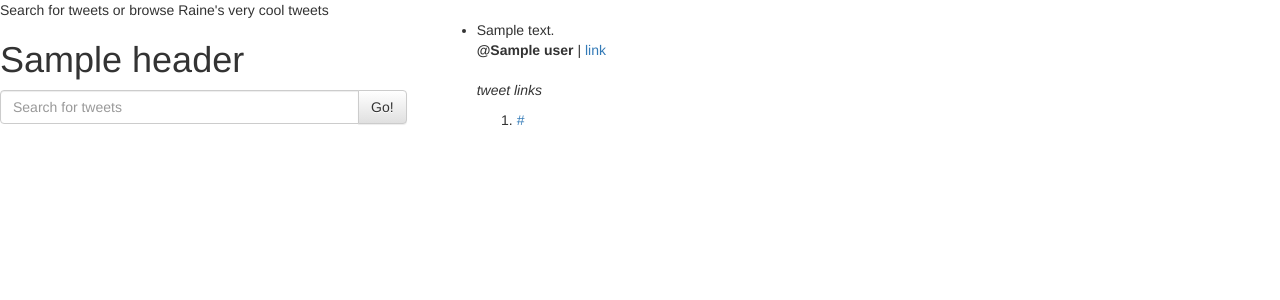
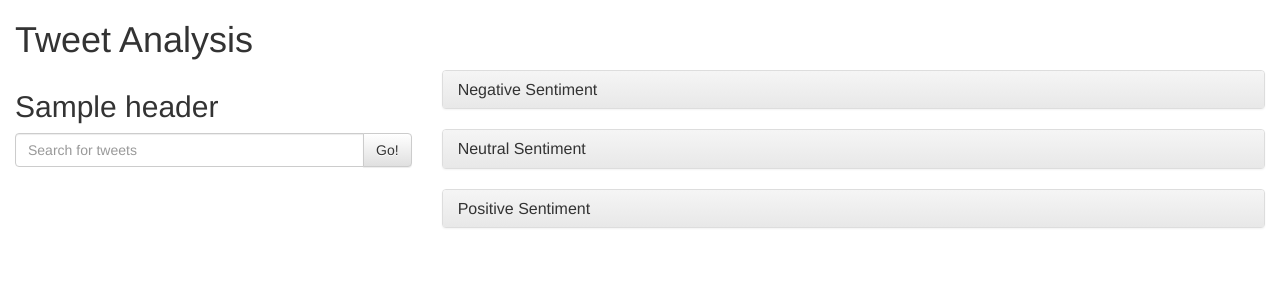
Before and after one commit to rainems/tweetAnalysis, a Flask app: template templates/index.html in a window 1280 px wide. Shown: the top 300 px of the page. Run offline with Flask 2, Linux system fonts and the light colour scheme; the template is opened without the code that fills it: most values are stand-ins (such as "Sample title", 1, 10 or a date in 2020); parts of the project's set-up code (start-up, migrations or seed data) failed here and were passed over; some libraries are stand-ins or nearby versions.

Commit message:
made three lists for positive negative and neutral anaylysis

```diff
--- a/app.py
+++ b/app.py
@@ -20,22 +20,26 @@ def main():
     query = request.args.get('q', False)
     if query:
         # search with query term and return 10
-        results = twitter.search.tweets(q=query, count=50)
+        results = twitter.search.tweets(q=query, count=60).get('statuses')
 
         templateData = {
             'title': 'Search results',
             'header' : 'Query: ' + query,
-            'tweets' : results.get('statuses'),
+            'positive' : results[0:20],
+	    'neutral' : results[20:40],
+	    'negative' : results[40:60],
+
         }
 
     else:
+	myTweets = twitter.statuses.user_timeline(count=0)
         # fetch 3 tweets from my account
-        myTweets = twitter.statuses.user_timeline(count=10)
-
         templateData = {
-            'title': 'My tweets',
-            'header' : 'My last three tweets',
-            'tweets' : myTweets,
+            'title': 'Twitter Analysis',
+            'header' : 'Peep some tweets homie',
+            'positive' : None,
+	    'neutral' : None,
+	    'negative' : None,
         }
 
     return render_template('index.html', **templateData)
--- a/templates/base.html
+++ b/templates/base.html
@@ -1,15 +1,23 @@
 <!DOCTYPE html>
 
 <head>
+
+
+
+
+
     <!-- Latest compiled and minified CSS -->
     <link rel="stylesheet" href="https://maxcdn.bootstrapcdn.com/bootstrap/3.3.7/css/bootstrap.min.css" integrity="sha384-BVYiiSIFeK1dGmJRAkycuHAHRg32OmUcww7on3RYdg4Va+PmSTsz/K68vbdEjh4u" crossorigin="anonymous">
-    <!-- Optional theme -->
-    <link rel="stylesheet" href="https://maxcdn.bootstrapcdn.com/bootstrap/3.3.7/css/bootstrap-theme.min.css" integrity="sha384-rHyoN1iRsVXV4nD0JutlnGaslCJuC7uwjduW9SVrLvRYooPp2bWYgmgJQIXwl/Sp" crossorigin="anonymous"> {% block head %}
+
+    <link rel="stylesheet" href="https://maxcdn.bootstrapcdn.com/bootstrap/3.3.7/css/bootstrap-theme.min.css" integrity="sha384-rHyoN1iRsVXV4nD0JutlnGaslCJuC7uwjduW9SVrLvRYooPp2bWYgmgJQIXwl/Sp" crossorigin="anonymous">
+
+    {% block head %}
     <title>{{title}}</title>
     {% endblock %}
 </head>
 
 <body>
+    <div class='container-fluid'>
     {% block search %}
         <h1>Tweet Analysis</h1>
     {% endblock %}
@@ -25,8 +33,12 @@
 
     <!-- jQuery 2.x -->
     <script src="https://code.jquery.com/jquery-2.2.4.min.js" integrity="sha256-BbhdlvQf/xTY9gja0Dq3HiwQF8LaCRTXxZKRutelT44=" crossorigin="anonymous"></script>
+
+        <script src="https://ajax.googleapis.com/ajax/libs/jquery/3.2.0/jquery.min.js"></script>
+
     <!-- Latest compiled and minified JavaScript -->
     <script src="https://maxcdn.bootstrapcdn.com/bootstrap/3.3.7/js/bootstrap.min.js" integrity="sha384-Tc5IQib027qvyjSMfHjOMaLkfuWVxZxUPnCJA7l2mCWNIpG9mGCD8wGNIcPD7Txa" crossorigin="anonymous"></script>
     {% block footer %}
     {% endblock %}
+    </div>
 </body>
--- a/templates/index.html
+++ b/templates/index.html
@@ -1,11 +1,8 @@
 {% extends 'base.html' %}
 
-{% block search %}
-Search for tweets or browse Raine's very cool tweets
-{% endblock %}
+{% block filters %}
+    <h2>{{header}}</h2>
 
-{% block filters %}
-    <h1>{{header}}</h1>
 	<div class="input-group">
 		<input type="text" id="tweetSearchQuery" class="form-control" placeholder="Search for tweets">
 		<span class="input-group-btn">
@@ -14,30 +11,133 @@ Search for tweets or browse Raine's very cool tweets
     </div><!-- /input-group -->
 {% endblock %}
 
+
+<!-- data block -->
+
 {% block data %}
-<ul>
-    {% if not tweets %}
+
+
+
+
+<div class="panel-group">
+    <div class="panel panel-default">
+      <div class="panel-heading">
+        <h4 class="panel-title">
+          <a data-toggle="collapse" href="#collapse1">Negative Sentiment</a>
+        </h4>
+      </div>
+      <div id="collapse1" class="panel-collapse collapse">
+
+
+          <ul class="list-group">
+        {% if not negative %}
         No tweets to display. Sad!
-    {% endif %}
-    {% for t in tweets %}
-    <li>
+        {% else %}
+        {% for t in negative %}
+        <li class="list-group-item">
             <p>
                 {{ t.text }}
                 <br>
                 <strong>@{{ t.user.screen_name }}</strong> | <a href="https://www.twitter.com/{{t.user.screen_name}}/status/{{t.id}}">link</a>
-            <br> {% if t.entities.urls%}
-            <br>
-            <i>tweet links</i>
-            <ol>
-                {% for url in t.entities.urls %}
-                <li><a href="{{url.expanded_url}}">{{url.expanded_url}}</a></li>
-                {% endfor %}
-            </ol>
-            {% endif %}
+
+            <span class="badge">15</span>
         </p>
+
         </li>
         {% endfor %}
+        {% endif %}
     </ul>
+
+
+
+
+        <div class="panel-footer">Footer</div>
+      </div>
+    </div>
+  </div>
+
+<div class="panel-group">
+    <div class="panel panel-default">
+      <div class="panel-heading">
+        <h4 class="panel-title">
+          <a data-toggle="collapse" href="#collapse2">Neutral Sentiment</a>
+        </h4>
+      </div>
+      <div id="collapse2" class="panel-collapse collapse">
+
+
+          <ul class="list-group">
+        {% if not neutral %}
+        No tweets to display. Sad!
+        {% else %}
+        {% for t in neutral %}
+        <li class="list-group-item">
+            <p>
+                {{ t.text }}
+                <br>
+                <strong>@{{ t.user.screen_name }}</strong> | <a href="https://www.twitter.com/{{t.user.screen_name}}/status/{{t.id}}">link</a>
+
+            <span class="badge">15</span>
+        </p>
+
+        </li>
+        {% endfor %}
+        {% endif %}
+    </ul>
+
+
+
+
+        <div class="panel-footer">Footer</div>
+      </div>
+    </div>
+  </div>
+
+
+<div class="panel-group">
+    <div class="panel panel-default">
+      <div class="panel-heading">
+        <h4 class="panel-title">
+          <a data-toggle="collapse" href="#collapse3">Positive Sentiment</a>
+        </h4>
+      </div>
+      <div id="collapse3" class="panel-collapse collapse">
+
+
+          <ul class="list-group">
+        {% if not positive %}
+        No tweets to display. Sad!
+        {% else %}
+        {% for t in positive %}
+        <li class="list-group-item">
+            <p>
+                {{ t.text }}
+                <br>
+                <strong>@{{ t.user.screen_name }}</strong> | <a href="https://www.twitter.com/{{t.user.screen_name}}/status/{{t.id}}">link</a>
+
+            <span class="badge">15</span>
+        </p>
+
+        </li>
+        {% endfor %}
+        {% endif %}
+    </ul>
+
+
+
+
+        <div class="panel-footer">Footer</div>
+      </div>
+    </div>
+  </div>
+
+
+
+
+
+
+
+
 
 {% endblock %}
 
```
Lines whose indentation alone changed are shown as unchanged.
